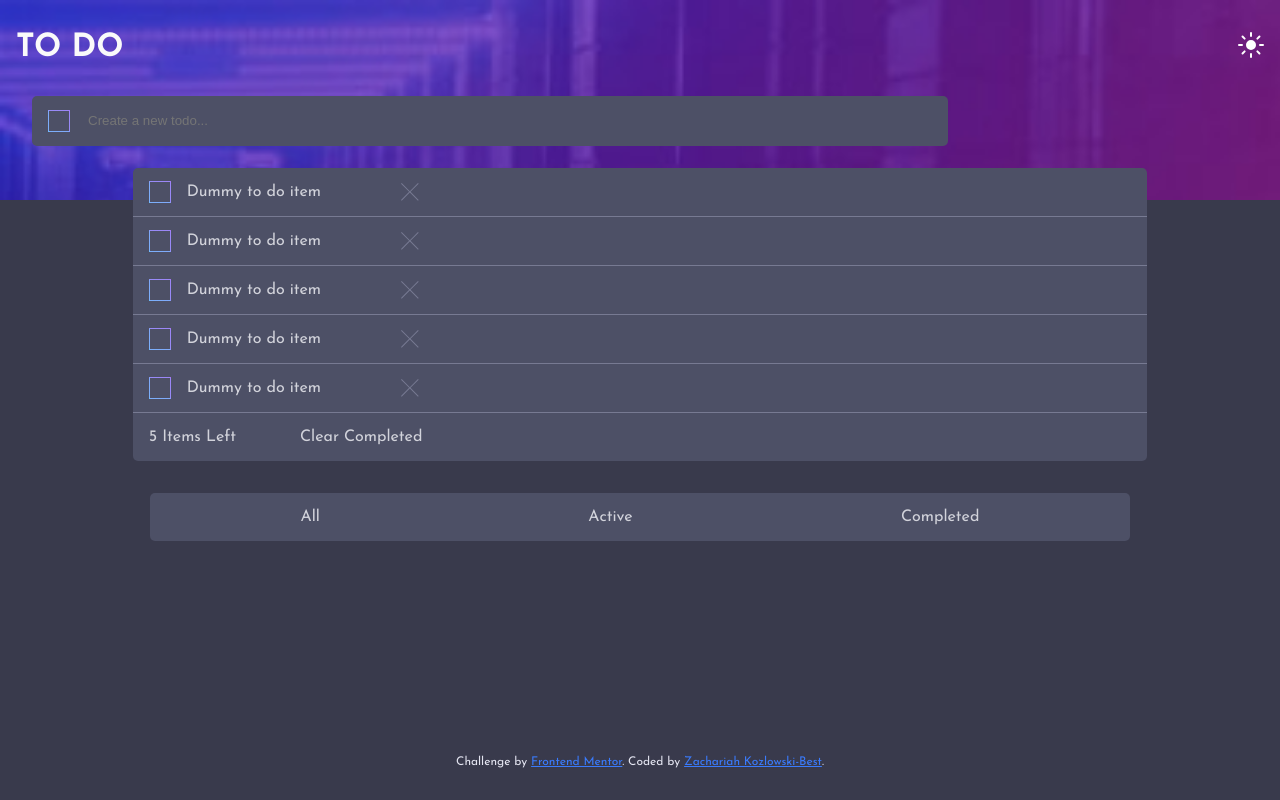
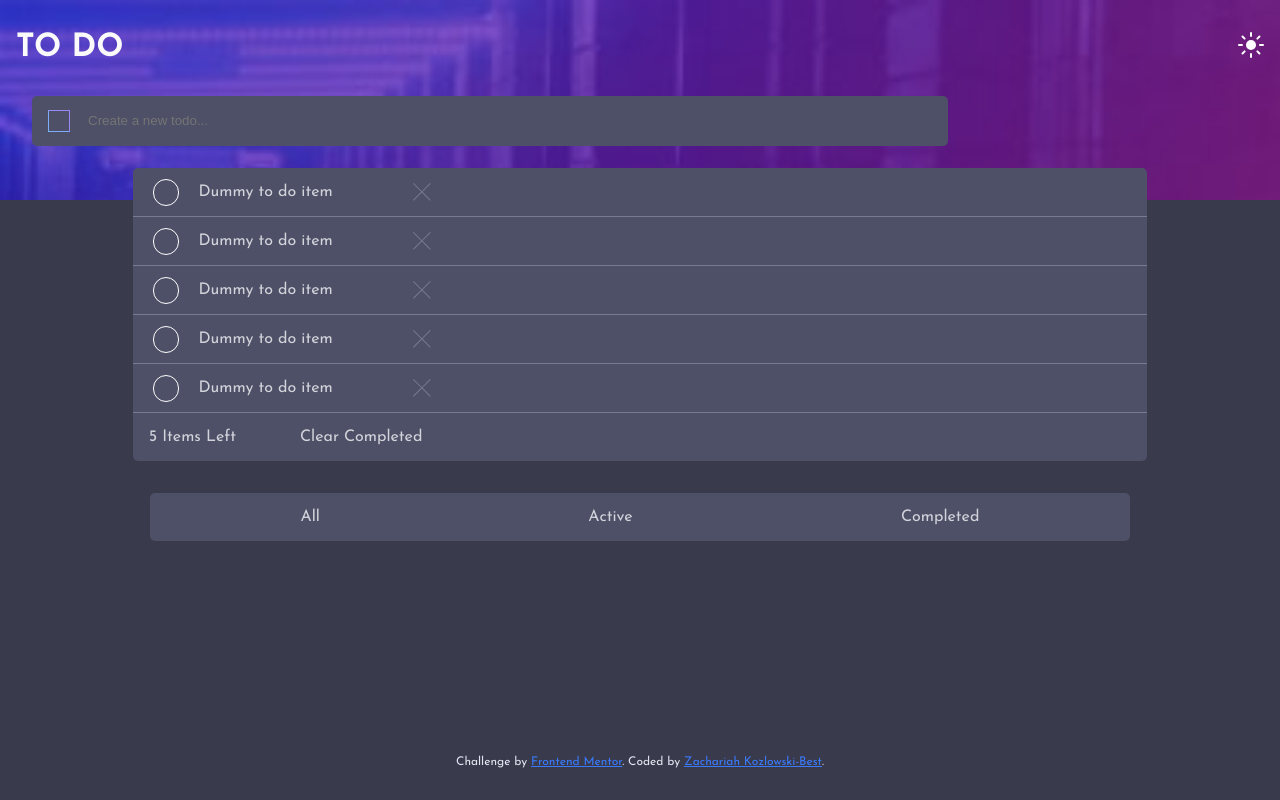
Before and after one commit to zach7815/ToDoList, a React (Create React App) app in the folder task-app/: page / in a window 1280 px wide. Built offline with nearby package versions, Linux system fonts and the light colour scheme.

Commit message:
Changed div circle for items to checkboxes

```diff
--- a/task-app/src/App.scss
+++ b/task-app/src/App.scss
@@ -121,6 +121,10 @@ background-size: cover;
   bottom:2rem;
   color:$dayLightGrayBlue;
 
+
+
+
+
   .item{
     background:$nightVGrayBlue;
     display: flex;
@@ -133,14 +137,57 @@ background-size: cover;
     border-bottom: solid 1px $nightGrayBlue;
 
 
+
+    .checkbox-round{
+      width: 2em;
+      height: 2em;
+      border-radius: 50%;
+      border: 1px solid #ddd;
+      appearance: none;
+      -webkit-appearance: none;
+      outline: none;
+      cursor: pointer;
+      position: relative;
+      top:0.5rem;
+    }
+
+    input[type="checkbox"]:checked {
+      background: $checkBg;
+      color: white;
+    }
+
+    input[type="checkbox"] {
+      cursor: pointer;
+      -webkit-appearance: none;
+      -moz-appearance: none;
+      appearance: none;
+      outline: 0;
+      border: 1px solid white;
+      color: white;
+    }
+
+
+    input[type="checkbox"]:after {
+      content: ' ';
+      position: relative;
+      left: 40%;
+      top: 20%;
+      width: 15%;
+      height: 40%;
+      border: solid #fff;
+      border-width: 0 2px 2px 0;
+      transform: rotate(50deg);
+      display: none;
+    }
+
+    input[type="checkbox"]:checked:after {
+      display: block;
+    }
+
+
+
     &.item:first-child{
       border-radius: 5px 5px 0 0;
-    }
-    .innerCircle{
-      justify-self: flex-start;
-      align-self:center;
-      @include circle;
-
     }
 
     .cross{
--- a/task-app/src/components/listItem.jsx
+++ b/task-app/src/components/listItem.jsx
@@ -4,7 +4,9 @@ import React from "react";
 const ListItem = () =>{
     return(
         <div className="item">
-        <span className="innerCircle"></span>
+        <label className="checkbox">
+        <input className="checkbox-round" type="checkbox"/>
+        </label>
         <p>Dummy to do item</p>
         <svg className="cross"
         xmlns="http://www.w3.org/2000/svg" width="18" height="18"><path  fillRule="evenodd" d="M16.97 0l.708.707L9.546 8.84l8.132 8.132-.707.707-8.132-8.132-8.132 8.132L0 16.97l8.132-8.132L0 .707.707 0 8.84 8.132 16.971 0z"/></svg>
```
